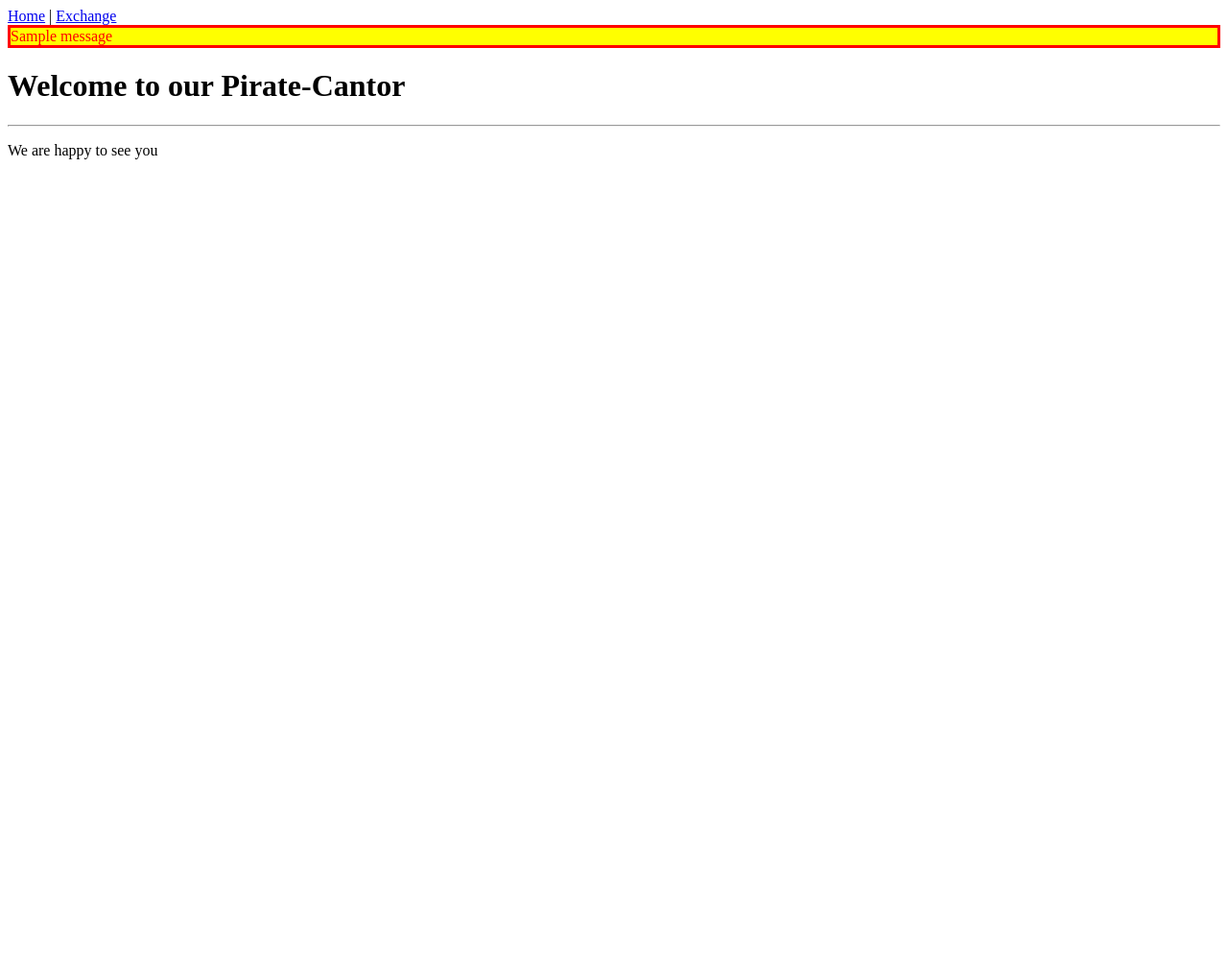
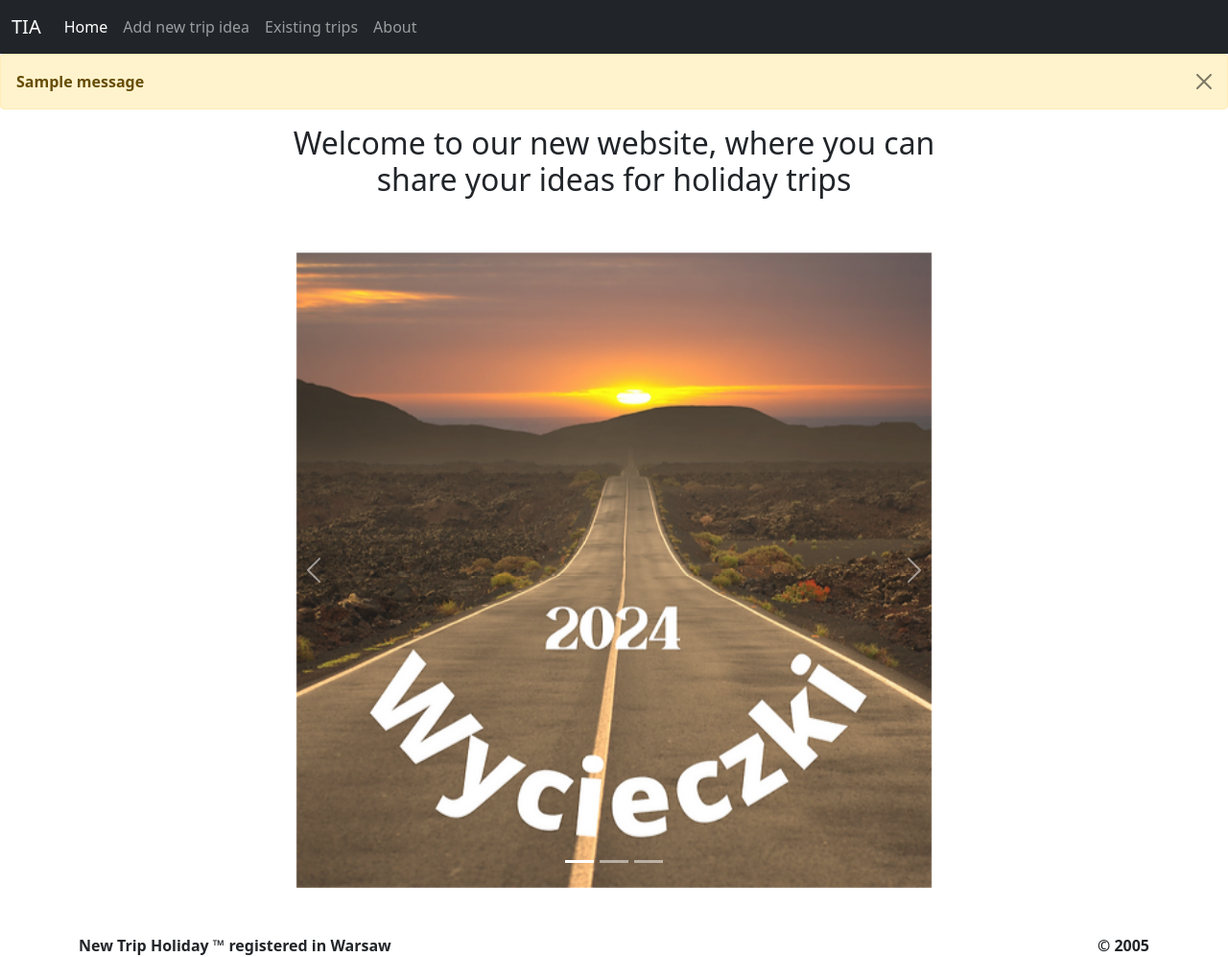
Before and after one commit to SzczypekJ/CV_application, a Flask app: template My_programming_courses/flask/Project_getting_ideas_about_trips/templates/index.html in a window 1280 px wide. Shown: the whole page at 96% size. Before the commit the page ends 166 px from the top, so only its background shows below. Run offline with Flask 3, Linux system fonts and the light colour scheme; the template is opened without the code that fills it, so the values that code supplies are empty; one stand-in notice (Sample message) is shown.

Commit message:
Next simple project in Flask

```diff
--- a/My_programming_courses/flask/Project_getting_ideas_about_trips/app.py
+++ b/My_programming_courses/flask/Project_getting_ideas_about_trips/app.py
@@ -1,5 +1,6 @@
 from flask import Flask, render_template, url_for, request, flash
 import os
+import csv
 
 app = Flask(__name__)
 
@@ -11,5 +12,70 @@ def index():
     return render_template('index.html')
 
 
+@app.route('/new_trip', methods=["GET", "POST"])
+def new_trip():
+    if request.method == "GET":
+        return render_template('new_trip.html')
+    else:
+        trip_name = '' if 'trip_name' not in request.form else request.form['trip_name']
+        email = '' if 'your_email' not in request.form else request.form['your_email']
+        short_description = '' if 'short_description' not in request.form else request.form[
+            'short_description']
+
+        completness = False if 'completness' not in request.form else request.form[
+            'completness'] == 'yes'
+        contact_ok = False if 'contact_ok' not in request.form else True
+
+        data = {'trip_name': trip_name, 'email': email, 'short_description': short_description,
+                'completness': completness, 'contact_ok': contact_ok}
+        append_csv_data(data)
+
+        return render_template('new_trip_results.html', trip_name=trip_name, your_email=email,
+                               short_description=short_description, completness=completness, contact_ok=contact_ok)
+
+
+@app.route('/existing_trips', methods=["GET", "POST"])  # type: ignore
+def existing_trips():
+    data = read_csv_data()
+    if request.method == "GET":
+        return render_template("existing_trips.html", trips=data)
+    else:
+        selected_trip_name = request.form["trip_name"]
+        selected_trip = {}
+        for trip in data:
+            if trip['trip_name'] == selected_trip_name:
+                selected_trip = trip
+                break
+        return render_template("existing_trips_result.html", selected_trip=selected_trip)
+
+
+def read_csv_data():
+    full_file_path = os.path.join(
+        app.static_folder, "trips.txt")  # type: ignore
+    fieldnames = ['trip_name', 'email',
+                  'short_description', 'completness', 'contact_ok']
+    entries = []
+    with open(full_file_path, 'r', encoding="utf-8") as f:
+        csv_reader = csv.DictReader(f, fieldnames=fieldnames)
+        for row in csv_reader:
+            entries.append(row)
+    return entries
+
+
+def append_csv_data(data):
+    full_file_path = os.path.join(
+        app.static_folder, "trips.txt")  # type: ignore
+    fieldnames = ['trip_name', 'email',
+                  'short_description', 'completness', 'contact_ok']
+    if not os.path.exists(full_file_path):
+        with open(full_file_path, 'w+', newline='', encoding="utf-8") as f:
+            writer = csv.DictWriter(f, fieldnames=fieldnames)
+            writer.writeheader()
+
+    with open(full_file_path, 'a', newline='', encoding="utf-8") as f:
+        writer = csv.DictWriter(f, fieldnames=fieldnames)
+        writer.writerow(data)
+
+
 if __name__ == 'main':
     app.run()
--- /dev/null
+++ b/My_programming_courses/flask/Project_getting_ideas_about_trips/static/trips.txt
@@ -0,0 +1,3 @@
+Italy,jakub.szczypek@tlen.pl,Drink a wine,True,True
+Poland,aaa@gmail.com,Drink a beer,True,True
+awe uuu,awe@gmail.com,aewae,False,False
--- a/My_programming_courses/flask/Project_getting_ideas_about_trips/templates/base.html
+++ b/My_programming_courses/flask/Project_getting_ideas_about_trips/templates/base.html
@@ -1,3 +1,5 @@
+{% from "macros.html" import show_flash_message, show_all_flash_message %}
+
 <!doctype html>
 <html lang="en">
 
--- a/My_programming_courses/flask/Project_getting_ideas_about_trips/templates/index.html
+++ b/My_programming_courses/flask/Project_getting_ideas_about_trips/templates/index.html
@@ -1,29 +1,66 @@
 {% extends "base.html" %}
 
 {% block title %}
-Hi
+New idea trip
 {% endblock %}
 
-
 {% block content %}
-
 <div class="container">
     <div class="row">
         <div class="col-2"></div>
-        <div class="col d-flex justify-content-center h2">Welcome to our Pirate Cantor</div>
+        <div class="col h2 text-center text-black">Welcome to our new website, where you can share your ideas for
+            holiday trips</div>
         <div class="col-2"></div>
-        <div class="row mt-5">
-            <div class="col-2"></div>
-            <div class="col"><img src="{{ url_for('static', filename='flag_pirates.png') }}"
-                    class="rounded mx-auto d-block"></div>
-            <div class="col-2"></div>
-        </div>
-        <div class="row mt-5">
-            <div class="col-8 with-margin">Cantor Pirate &trade; registered in Luxembourg</div>
-            <div class="col-4 with-margin" style="text-align: right;">&copy; 2000</p>
+    </div>
+    <div class="row mt-5">
+        <div class="col-2"></div>
+        <div class="col">
+            <div id="carouselExampleIndicators" class="carousel slide" data-bs-ride="carousel">
+                <div class="carousel-indicators">
+                    <button type="button" data-bs-target="#carouselExampleIndicators" data-bs-slide-to="0"
+                        class="active" aria-current="true" aria-label="Slide 1"></button>
+                    <button type="button" data-bs-target="#carouselExampleIndicators" data-bs-slide-to="1"
+                        aria-label="Slide 2"></button>
+                    <button type="button" data-bs-target="#carouselExampleIndicators" data-bs-slide-to="2"
+                        aria-label="Slide 3"></button>
+                </div>
+                <div class="carousel-inner">
+                    <div class="carousel-item active">
+                        <div class="d-flex justify-content-center">
+                            <img src="{{ url_for('static', filename='Wycieczki.png') }}" class="d-block" alt="..."
+                                style="width: 90%;">
+                        </div>
+                    </div>
+                    <div class="carousel-item">
+                        <div class="d-flex justify-content-center">
+                            <img src="{{ url_for('static', filename='ideas2.png') }}" class="d-block" alt="..."
+                                style="width: 90%;">
+                        </div>
+                    </div>
+                    <div class="carousel-item">
+                        <div class="d-flex justify-content-center">
+                            <img src="{{ url_for('static', filename='idea.png') }}" class="d-block" alt="..."
+                                style="width: 90%;">
+                        </div>
+                    </div>
+                </div>
+                <button class="carousel-control-prev" type="button" data-bs-target="#carouselExampleIndicators"
+                    data-bs-slide="prev">
+                    <span class="carousel-control-prev-icon" aria-hidden="true"></span>
+                    <span class="visually-hidden">Previous</span>
+                </button>
+                <button class="carousel-control-next" type="button" data-bs-target="#carouselExampleIndicators"
+                    data-bs-slide="next">
+                    <span class="carousel-control-next-icon" aria-hidden="true"></span>
+                    <span class="visually-hidden">Next</span>
+                </button>
             </div>
         </div>
+        <div class="col-2"></div>
+    </div>
+    <div class="row mt-5">
+        <div class="col-8 with-margin text-black">New Trip Holiday &trade; registered in Warsaw</div>
+        <div class="col-4 with-margin text-black" style="text-align: right;">&copy; 2005</div>
     </div>
 </div>
-
 {% endblock %}
--- /dev/null
+++ b/My_programming_courses/flask/Project_getting_ideas_about_trips/templates/macros.html
@@ -0,0 +1,12 @@
+{% macro show_flash_message(message) %}
+<div class="alert alert-warning alert-dismissible fade show" role="alert">
+    <strong>{{ message }}
+        <button type="button" class="btn-close" data-bs-dismiss="alert" aria-label="Close"></button>
+</div>
+{% endmacro %}
+
+{% macro show_all_flash_message() %}
+{% for message in get_flashed_messages() %}
+{{show_flash_message(message)}}
+{% endfor %}
+{% endmacro %}
--- a/My_programming_courses/flask/Project_getting_ideas_about_trips/templates/menu.html
+++ b/My_programming_courses/flask/Project_getting_ideas_about_trips/templates/menu.html
@@ -1,6 +1,6 @@
-<nav class="navbar navbar-expand-lg bg-body-tertiary">
+<nav class="navbar navbar-expand-lg bg-dark navbar-dark">
     <div class="container-fluid">
-        <a class="navbar-brand" href="#">Navbar</a>
+        <a class="navbar-brand" href="#">TIA</a>
         <button class="navbar-toggler" type="button" data-bs-toggle="collapse" data-bs-target="#navbarNav"
             aria-controls="navbarNav" aria-expanded="false" aria-label="Toggle navigation">
             <span class="navbar-toggler-icon"></span>
@@ -11,10 +11,10 @@
                     <a class="nav-link active" aria-current="page" href="{{ url_for('index') }}">Home</a>
                 </li>
                 <li class="nav-item">
-                    <a class="nav-link" href="{{ url_for('exchange') }}">Exchange</a>
+                    <a class="nav-link" href="{{ url_for('new_trip') }}">Add new trip idea</a>
                 </li>
                 <li class="nav-item">
-                    <a class="nav-link" href="#">History</a>
+                    <a class="nav-link" href="{{ url_for('existing_trips') }}">Existing trips</a>
                 </li>
                 <li class="nav-item">
                     <a class="nav-link" href="#" tabindex="-1" aria-disabled="true">About</a>
```
Also changed, not shown: My_programming_courses/flask/Project_getting_ideas_about_trips/templates/existing_trips.html (added, +36 -0 lines), My_programming_courses/flask/Project_getting_ideas_about_trips/templates/existing_trips_result.html (added, +32 -0 lines), My_programming_courses/flask/Project_getting_ideas_about_trips/templates/new_trip.html (added, +62 -0 lines), My_programming_courses/flask/Project_getting_ideas_about_trips/templates/new_trip_results.html (added, +15 -0 lines), My_programming_courses/flask/Project_getting_ideas_about_trips/static/Wycieczki.png (added), My_programming_courses/flask/Project_getting_ideas_about_trips/static/idea.png (added), My_programming_courses/flask/Project_getting_ideas_about_trips/static/ideas2.png (added), My_programming_courses/flask/Project_getting_ideas_about_trips/static/thank_you.png (added).
